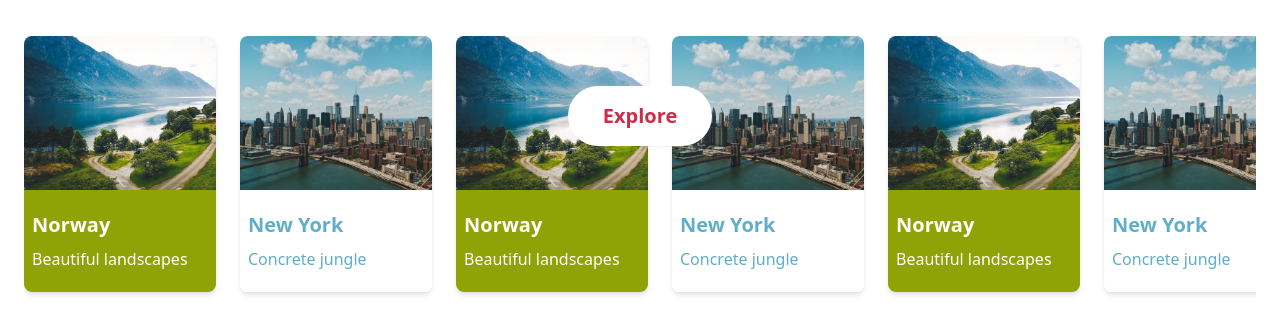
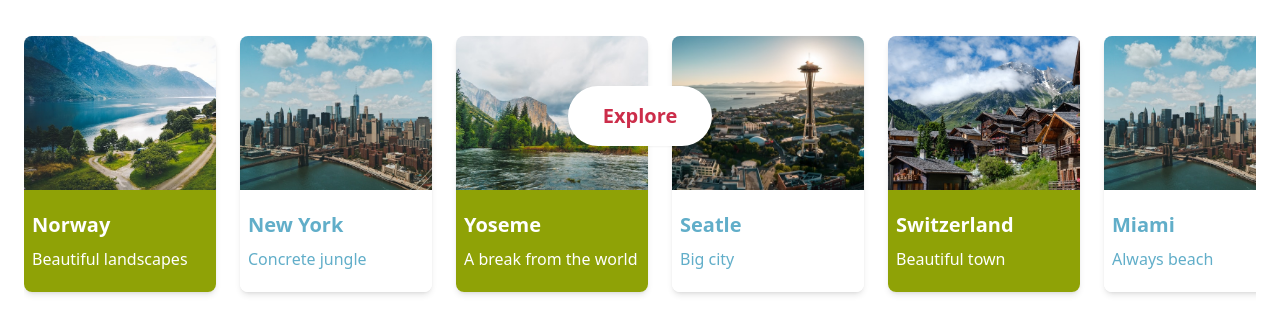
Before and after one commit to Jisbel/tripsy, a website: page public/index.html in a window 1280 px wide. Shown: the part 364-698 px from the top of the page. Drawn offline with Linux system fonts and the light colour scheme.

Commit message:
installing tailwind-scrollbar-hide to hide the horizontal scroll

```diff
--- a/package.json
+++ b/package.json
@@ -26,6 +26,7 @@
   },
   "dependencies": {
     "@tailwindcss/aspect-ratio": "^0.4.2",
-    "@tailwindcss/forms": "^0.5.7"
+    "@tailwindcss/forms": "^0.5.7",
+    "tailwind-scrollbar-hide": "^1.1.7"
   }
 }
--- a/public/index.html
+++ b/public/index.html
@@ -32,7 +32,7 @@
       </div>
       <div class="p-6" id="recomendandos">
         <p class="text-3xl font-semibold text-primary">Recomendados</p>
-        <div class="w-auto h-72 items-center mt-6 overflow-x-auto overflow-scroll-x-contain flex space-x-6">
+        <div class="w-auto h-72 items-center mt-6 overflow-x-auto overflow-scroll-x-contain flex space-x-6 scrollbar-hide">
             <div class="card">
                 <div class="w-full h-3/5 rounded-t-lg bg-norway bg-cover "></div>
                 <div class="w-full h-2/5 bg-secondary rounded-b-lg flex flex-col justify-center gap-2 p-2">
@@ -48,31 +48,31 @@
                 </div>
             </div>
             <div class="card">
-                <div class="w-full h-3/5 rounded-t-lg bg-norway bg-cover "></div>
+                <div class="w-full h-3/5 rounded-t-lg bg-yosemite bg-cover "></div>
                 <div class="w-full h-2/5 bg-secondary rounded-b-lg flex flex-col justify-center gap-2 p-2">
-                    <p class="text-white font-bold text-xl">Norway</p>
-                    <p class="text-white text-base">Beautiful landscapes</p>
+                    <p class="text-white font-bold text-xl">Yoseme</p>
+                    <p class="text-white text-base">A break from the world</p>
+                </div>
+            </div>
+            <div class="card">
+                <div class="w-full h-3/5 rounded-t-lg bg-seattle bg-cover "></div>
+                <div class="w-full h-2/5 bg-white rounded-b-lg flex flex-col justify-center gap-2 p-2">
+                    <p class="text-tertiary font-bold text-xl">Seatle</p>
+                    <p class="text-tertiary text-base">Big city</p>
+                </div>
+            </div>
+            <div class="card">
+                <div class="w-full h-3/5 rounded-t-lg bg-switzerland bg-cover "></div>
+                <div class="w-full h-2/5 bg-secondary rounded-b-lg flex flex-col justify-center gap-2 p-2">
+                    <p class="text-white font-bold text-xl">Switzerland</p>
+                    <p class="text-white text-base">Beautiful town</p>
                 </div>
             </div>
             <div class="card">
                 <div class="w-full h-3/5 rounded-t-lg bg-new_york bg-cover "></div>
                 <div class="w-full h-2/5 bg-white rounded-b-lg flex flex-col justify-center gap-2 p-2">
-                    <p class="text-tertiary font-bold text-xl">New York</p>
-                    <p class="text-tertiary text-base">Concrete jungle</p>
-                </div>
-            </div>
-            <div class="card">
-                <div class="w-full h-3/5 rounded-t-lg bg-norway bg-cover "></div>
-                <div class="w-full h-2/5 bg-secondary rounded-b-lg flex flex-col justify-center gap-2 p-2">
-                    <p class="text-white font-bold text-xl">Norway</p>
-                    <p class="text-white text-base">Beautiful landscapes</p>
-                </div>
-            </div>
-            <div class="card">
-                <div class="w-full h-3/5 rounded-t-lg bg-new_york bg-cover "></div>
-                <div class="w-full h-2/5 bg-white rounded-b-lg flex flex-col justify-center gap-2 p-2">
-                    <p class="text-tertiary font-bold text-xl">New York</p>
-                    <p class="text-tertiary text-base">Concrete jungle</p>
+                    <p class="text-tertiary font-bold text-xl">Miami</p>
+                    <p class="text-tertiary text-base">Always beach</p>
                 </div>
             </div>
 
--- a/tailwind.config.js
+++ b/tailwind.config.js
@@ -37,5 +37,6 @@
     require("@tailwindcss/forms"),
     require("@tailwindcss/typography"),
     require("@tailwindcss/aspect-ratio"),
+    require('tailwind-scrollbar-hide'),
   ],
 };
```
Also changed, not shown: public/css/tailwind.css, 1 other file.
